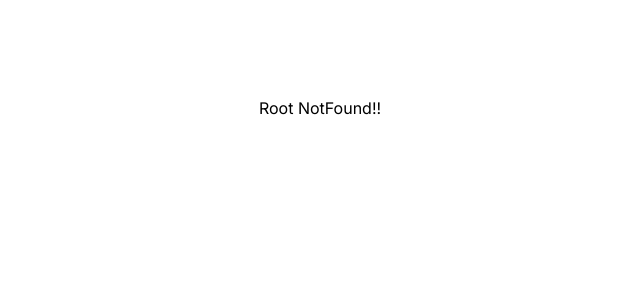
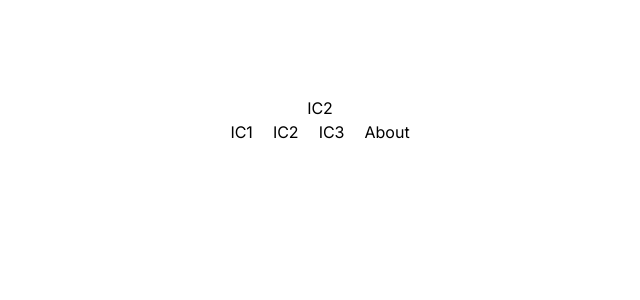
Before and after one commit to indiflex/seocho2024, a Next.js app in the folder next/my-app/: page /intercept/ic2 in a window 1280 px wide. Before the commit this address had no page. Shown: the top 300 px of the page, without its empty margins (320-960 px from the left). Built offline with nearby package versions, Linux system fonts and the light colour scheme.

Commit message:
intercept route

```diff
--- /dev/null
+++ b/next/my-app/app/intercept/(.)ic1/page.tsx
@@ -0,0 +1,3 @@
+export default function Ic1Intercept() {
+  return <>IC1 - InterceptRoute</>;
+}
--- /dev/null
+++ b/next/my-app/app/intercept/ic1/page.tsx
@@ -0,0 +1,3 @@
+export default function Ic1() {
+  return <>IC1</>;
+}
--- /dev/null
+++ b/next/my-app/app/intercept/ic2/page.tsx
@@ -0,0 +1,3 @@
+export default function Ic2() {
+  return <>IC2</>;
+}
--- /dev/null
+++ b/next/my-app/app/intercept/ic3/(..)ic2/page.tsx
@@ -0,0 +1,3 @@
+export default function Ic2Intercept() {
+  return <>IC2Intercept</>;
+}
--- /dev/null
+++ b/next/my-app/app/intercept/ic3/(...)about/page.tsx
@@ -0,0 +1,3 @@
+export default function AboutIntercept() {
+  return <>AboutIntercept</>;
+}
--- /dev/null
+++ b/next/my-app/app/intercept/ic3/page.tsx
@@ -0,0 +1,3 @@
+export default function Ic3() {
+  return <>IC3</>;
+}
--- /dev/null
+++ b/next/my-app/app/intercept/layout.tsx
@@ -0,0 +1,19 @@
+import Link from 'next/link';
+import { ReactNode } from 'react';
+
+export default function InterceptLayout({ children }: { children: ReactNode }) {
+  return (
+    <>
+      {children}
+
+      <ul>
+        <li className='flex gap-5'>
+          <Link href='/intercept/ic1'>IC1</Link>
+          <Link href='/intercept/ic2'>IC2</Link>
+          <Link href='/intercept/ic3'>IC3</Link>
+          <Link href='/about'>About</Link>
+        </li>
+      </ul>
+    </>
+  );
+}
--- /dev/null
+++ b/next/my-app/app/intercept/page.tsx
@@ -0,0 +1,3 @@
+export default function InterceptPage() {
+  return <>Intercept Page</>;
+}
```
